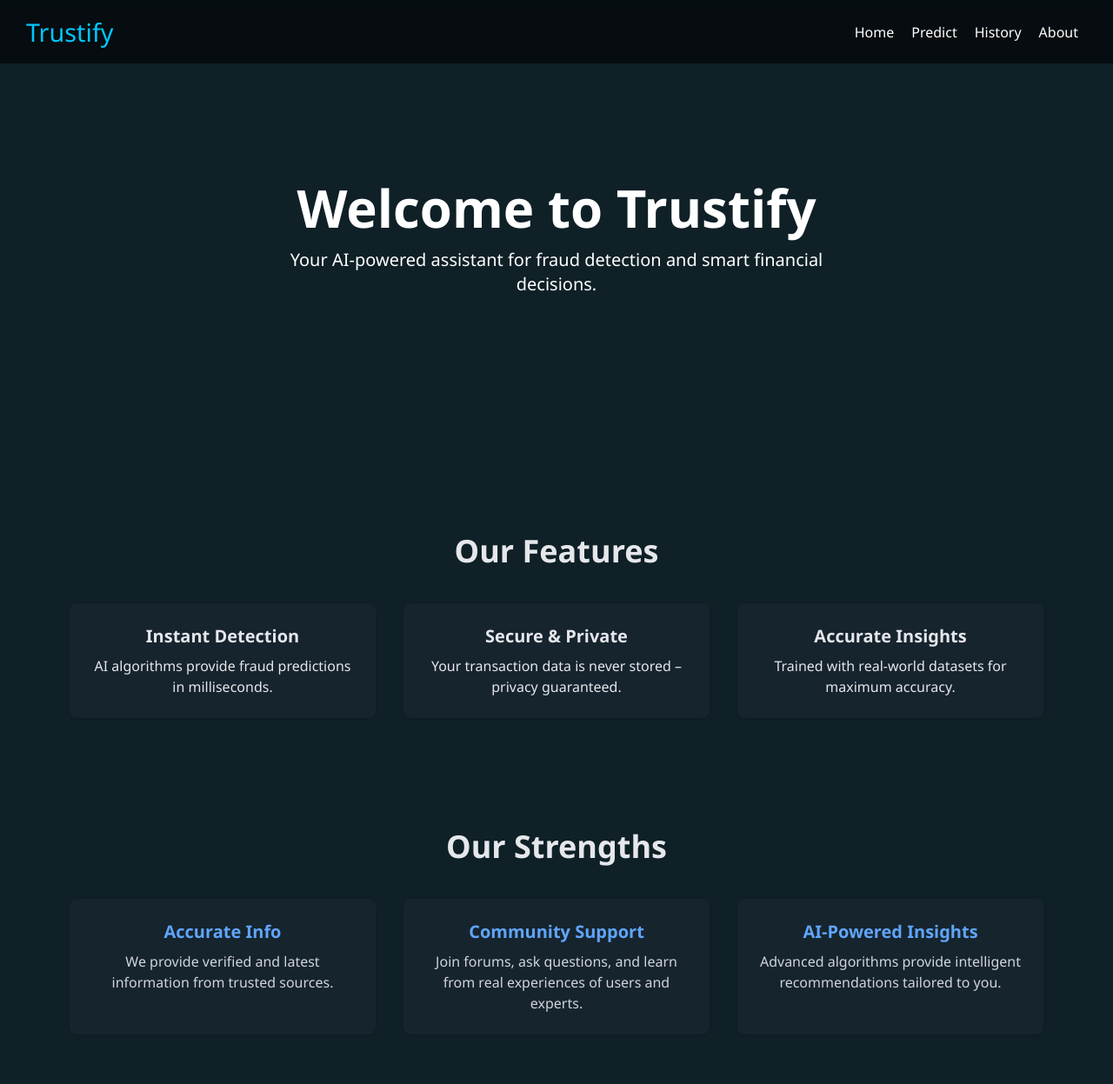
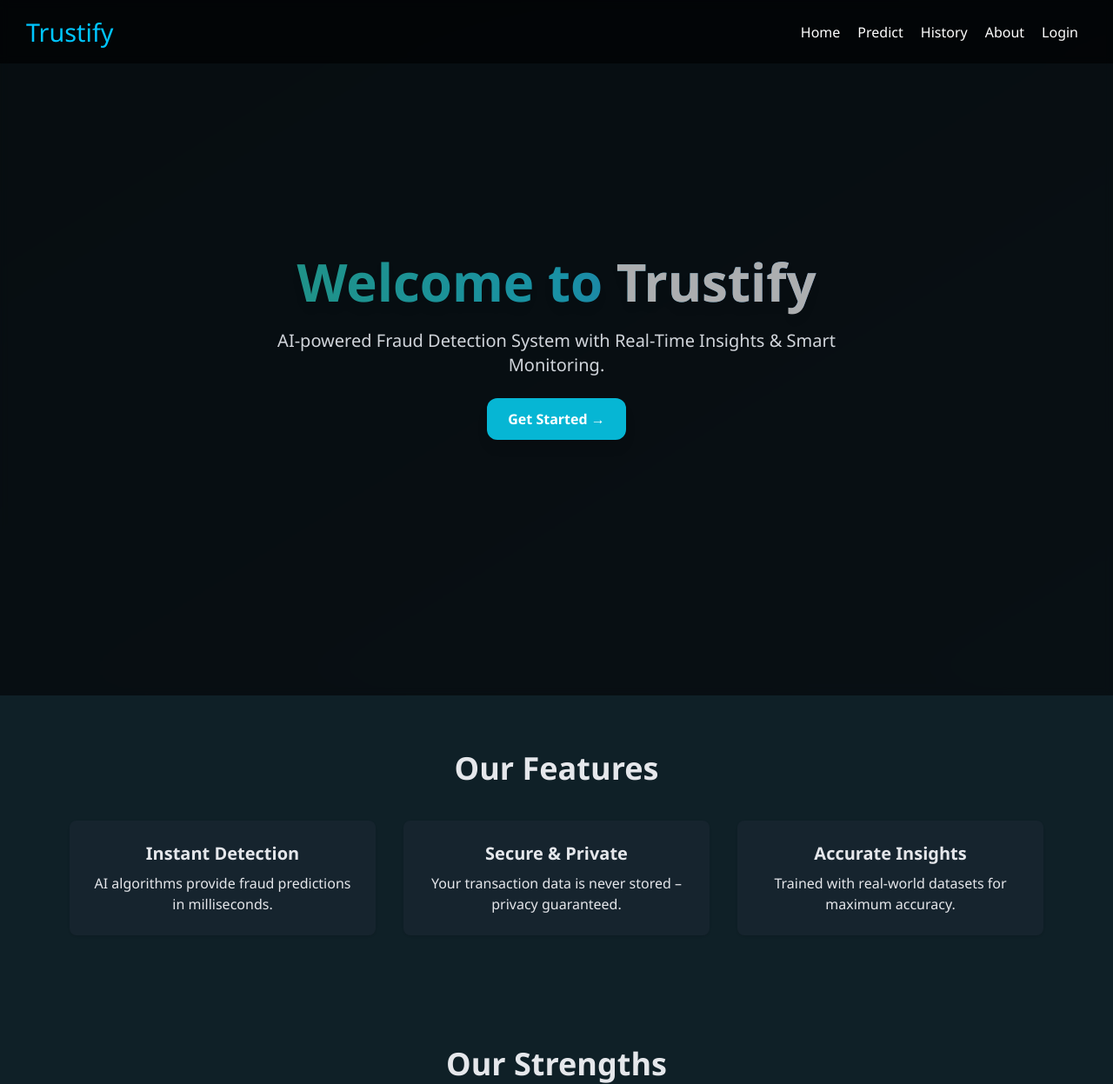
Before and after one commit to ayanshaikh29/trustify-Fraud-detection-system, a Flask app: page /about in a window 1280 px wide. Shown: the top 1247 px of the page at 87% size. Run offline with Flask 3, Linux system fonts and the light colour scheme; parts of the project's set-up code (start-up, migrations or seed data) failed here and were passed over; some libraries are stand-ins or nearby versions.

Commit message:
Update about.html

```diff
--- a/templates/about.html
+++ b/templates/about.html
@@ -71,22 +71,48 @@
         <a href="/predict" style="color: white; text-decoration: none; font-weight: 500;" onmouseover="this.style.color='#00c6ff'" onmouseout="this.style.color='white'">Predict</a>
         <a href="/history" style="color: white; text-decoration: none; font-weight: 500;" onmouseover="this.style.color='#00c6ff'" onmouseout="this.style.color='white'">History</a>
         <a href="/about" style="color: white; text-decoration: none; font-weight: 500;" onmouseover="this.style.color='#00c6ff'" onmouseout="this.style.color='white'">About</a>
+        <a href="/login" style="color: white; text-decoration: none; font-weight: 500;" onmouseover="this.style.color='#00c6ff'" onmouseout="this.style.color='white'">Login</a>
 
     </div>
 </div>
 
+<!-- Tech Vibe Hero Section -->
+<section class="relative h-screen flex flex-col justify-center items-center text-center px-4 overflow-hidden bg-gray-950">
 
-<!-- Hero Section -->
-<section class="relative bg-no-repeat h-[550px] flex flex-col justify-center items-center text-center px-4" data-aos="fade-in">
+  <!-- ✨ Animated Gradient Background -->
+  <div class="absolute inset-0 animate-gradient bg-gradient-to-br from-[#0f2027] via-[#203a43] to-[#2c5364] opacity-60 blur-3xl scale-150 z-0"></div>
 
-  <!-- Hero Content -->
-  <div class="relative z-10 text-white max-w-2xl">
-    <h1 class="text-5xl md:text-6xl font-extrabold mb-4">Welcome to Trustify</h1>
-    <p class="text-lg md:text-xl">
-      Your AI-powered assistant for fraud detection and smart financial decisions.
+  <!-- ⚡ Overlay with slight blur -->
+  <div class="absolute inset-0 bg-black/60 backdrop-blur-sm z-10"></div>
+
+  <!-- 🌟 Hero Content -->
+  <div class="relative z-20 text-white max-w-2xl">
+    <h1 class="text-5xl md:text-6xl font-extrabold mb-6 bg-gradient-to-r from-teal-400 via-cyan-400 to-blue-500 bg-clip-text text-transparent animate-pulse drop-shadow-lg">
+      Welcome to <span class="text-white">Trustify</span>
+    </h1>
+    <p class="text-lg md:text-xl text-gray-300 mb-6">
+      AI-powered Fraud Detection System with Real-Time Insights & Smart Monitoring.
     </p>
+    <a href="/predict" class="inline-block px-6 py-3 bg-cyan-500 hover:bg-cyan-600 text-white font-semibold rounded-xl shadow-lg transition-all duration-300">
+      Get Started →
+    </a>
   </div>
 </section>
+
+<!-- 🔁 Add this in <style> or CSS file -->
+<style>
+@keyframes gradient {
+  0% { background-position: 0% 50%; }
+  50% { background-position: 100% 50%; }
+  100% { background-position: 0% 50%; }
+}
+.animate-gradient {
+  background-size: 300% 300%;
+  animation: gradient 10s ease infinite;
+}
+</style>
+
+
 
 <!-- Features Section -->
 <section class="py-16 bg-transparent relative z-10" data-aos="fade-up">
```
